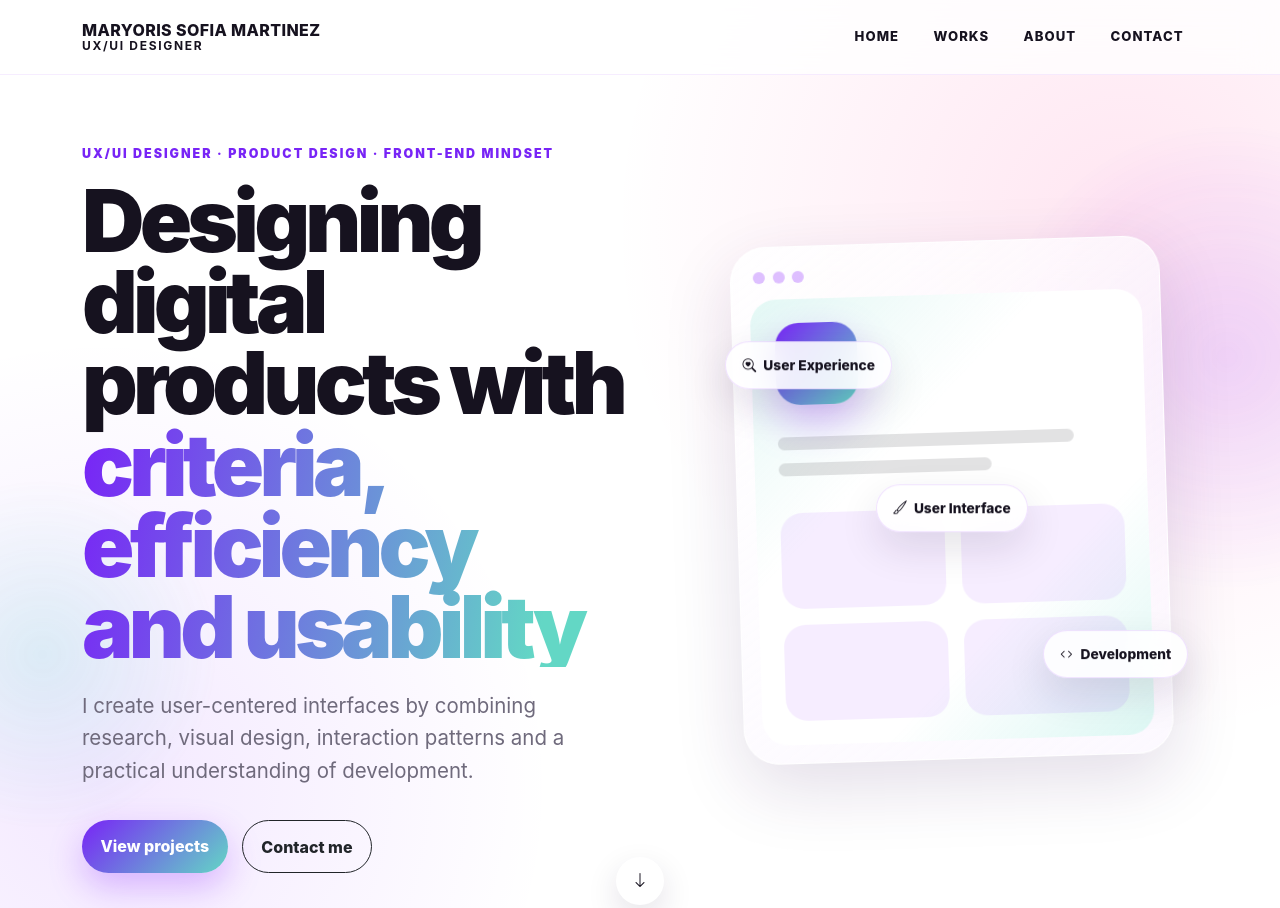
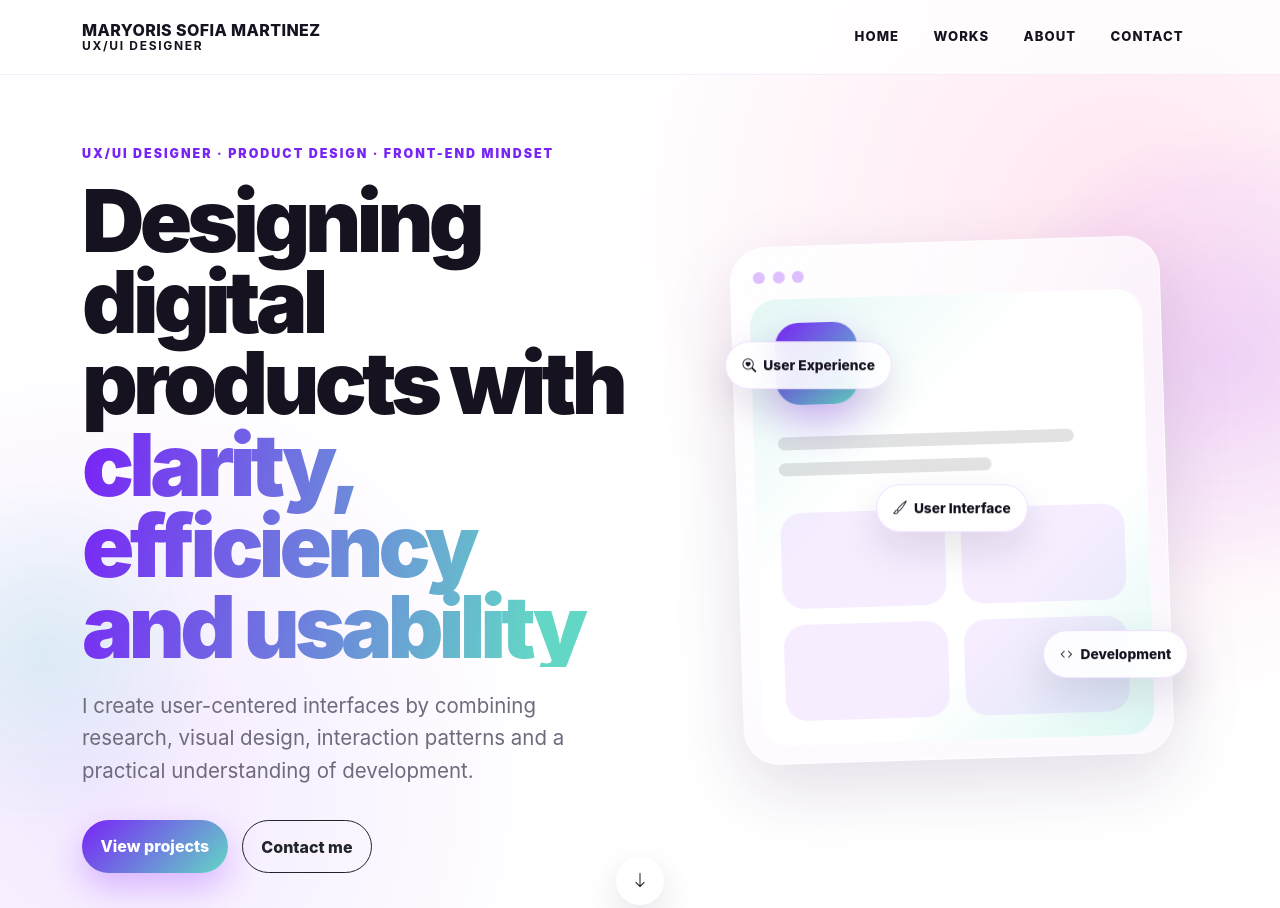
Before and after one commit to uxuimar/uxuimar.github.io, a plain HTML site: page index.html in a window 1280 px wide. Shown: the top 908 px of the page. Drawn offline with nearby package versions, Linux system fonts and the light colour scheme.

Commit message:
Realiza pequeño cambio en index.html

```diff
--- a/index.html
+++ b/index.html
@@ -47,7 +47,7 @@
           <div class="hero-copy">
             <p class="section-kicker">UX/UI Designer · Product Design · Front-end mindset</p>
             <h1 id="hero-title" class="hero-title">
-              Designing digital products with <span>criteria, efficiency and usability</span>
+              Designing digital products with <span>clarity, efficiency and usability</span>
             </h1>
             <p class="hero-description">
               I create user-centered interfaces by combining research, visual design, interaction patterns and a practical understanding of development.
```
